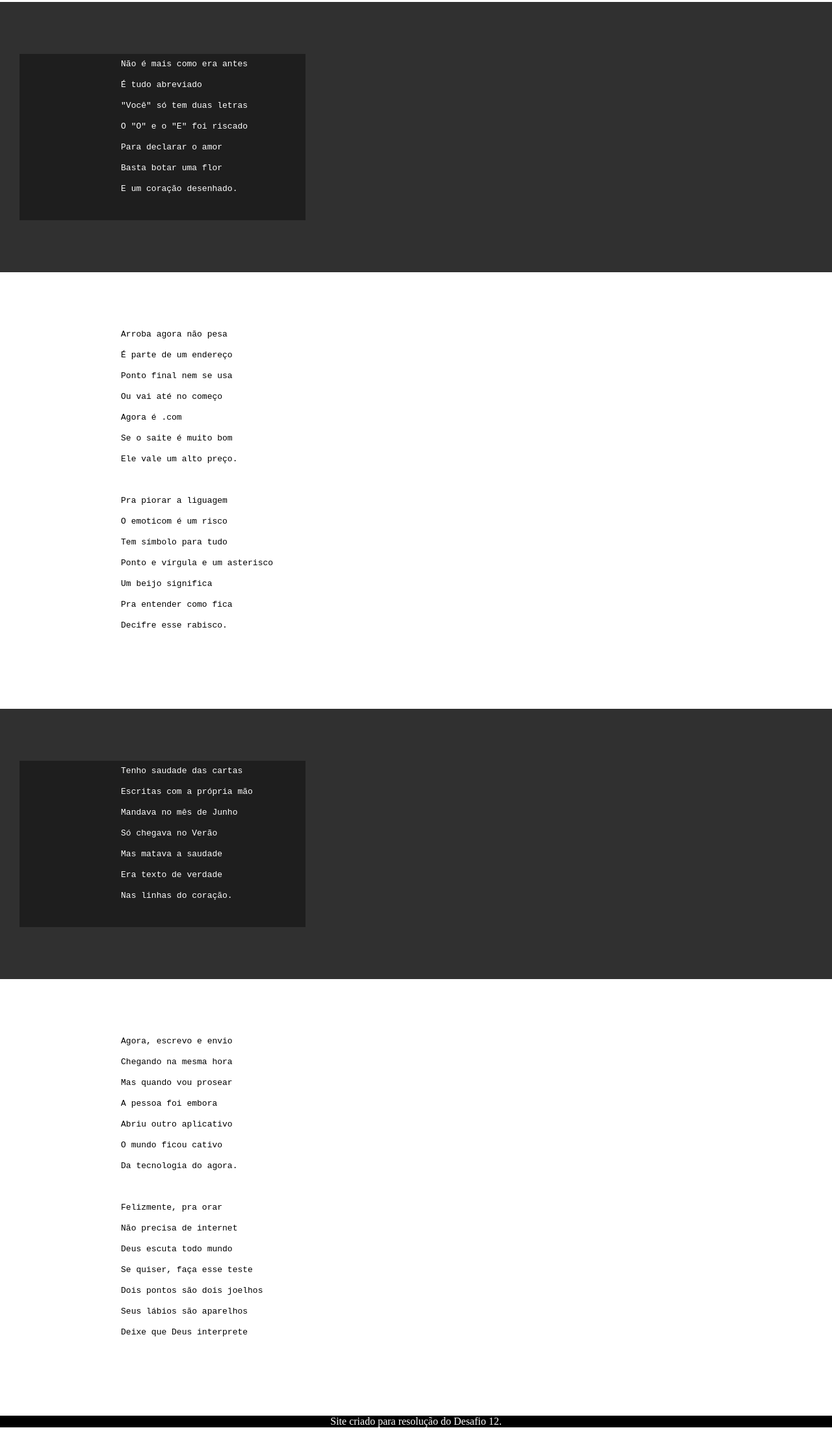
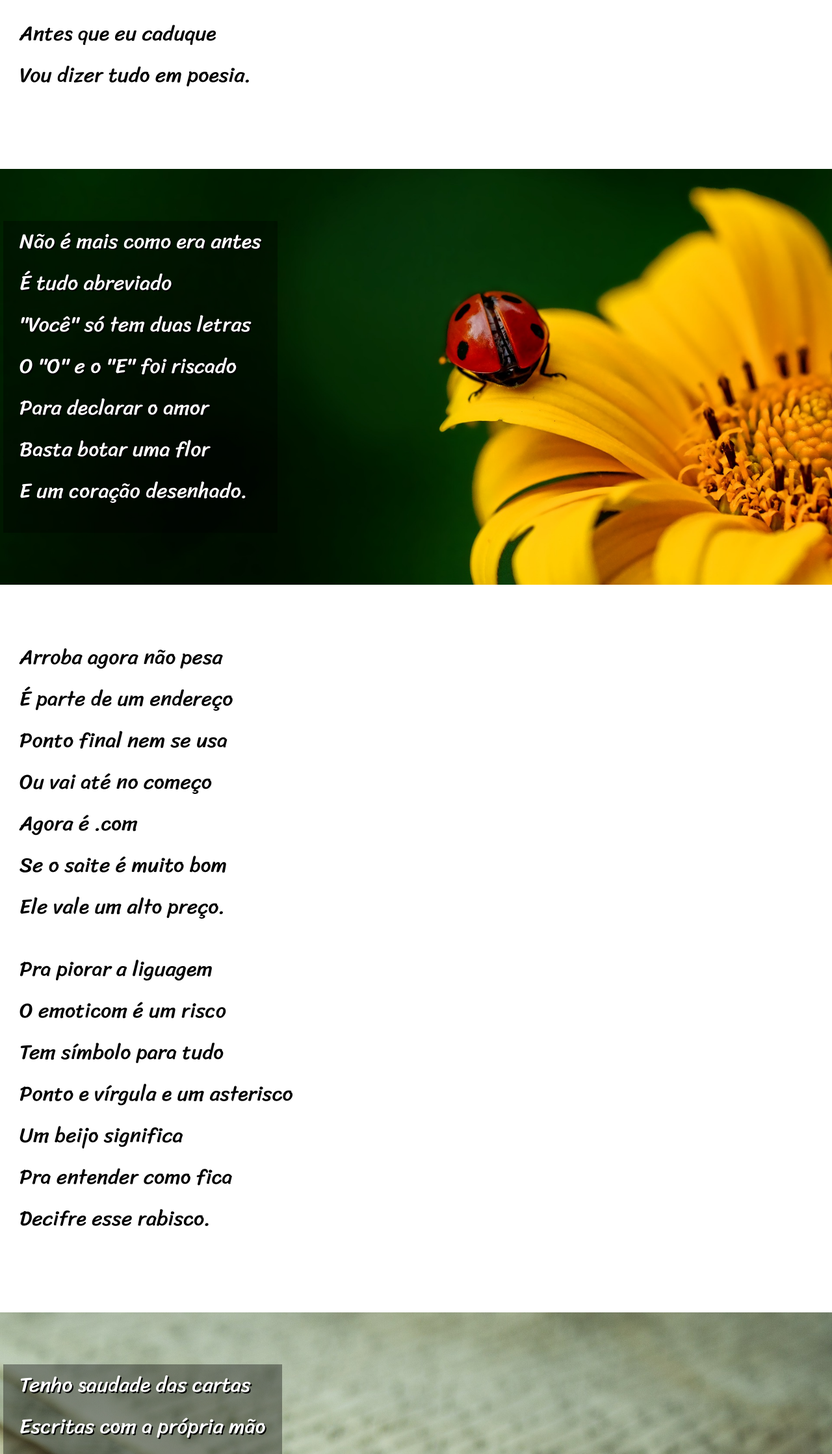
Before and after one commit to Gugangelo/Desafio-12-Site-com-Cordel, a plain HTML site: page index.html in a window 1280 px wide. Shown: the part 562-2800 px from the top of the page at 65% size. Before the commit the page ends 2759 px from the top, so only its background shows below. Drawn offline with Linux system fonts and the light colour scheme.

Commit message:
Adição de imagens de fundo com efeito parallax e outros ajustes finais.

```diff
--- a/cordel.css
+++ b/cordel.css
@@ -1,4 +1,14 @@
 @charset "UTF-8";
+
+@import url('https://fonts.googleapis.com/css2?family=Sriracha&display=swap');
+
+@import url('https://fonts.googleapis.com/css2?family=Passion+One&display=swap');
+
+:root {
+    --fonte_normal: Verdana, Geneva, Tahoma, sans-serif;
+    --fonte_titulo: 'Passion One', cursive;
+    --fonte_conteudo: 'Sriracha', cursive;
+}
 
 * {
     margin: 0;
@@ -7,6 +17,7 @@
 
 body {
     min-height: 100vh;
+    font-family: var(--fonte_normal);
 }
 
 header {
@@ -17,8 +28,10 @@ header {
 
 header > h1 {
     padding: 28px 0px 16px 0px;
-    font-size: 3em;
+    font-size: 5em;
     font-variant: small-caps;
+    font-family: var(--fonte_titulo);
+    letter-spacing: 2px;
 }
 
 header > p {
@@ -38,26 +51,49 @@ header a:hover,  footer a:hover {
 section {
     padding: 10vh 0px 10vh 30px;
     line-height: 2em;
+    font-family: var(--fonte_conteudo);
+    font-size: 2em;
+}
+
+section > p {
+    padding-bottom: 1em;
 }
 
 section.normal {
     background-color: white;
     color: black;
+    /* white-space: pre; <- Outra forma de lidar com quebra de linha sem usar tanto <br>*/
 }
 
 section.imagem {
     background-color: rgb(48, 48, 48);
     color: white;
+    background-attachment: fixed;
 }
 
-section.imagem pre {
-    width: 440px;
+section#img01 {
+    background-image: url('imagens/background001.jpg');
+    background-size: cover;
+    background-position: right center;
+}
+
+section#img02 {
+    background-image: url('imagens/background002.jpg');
+    background-size: cover;
+}
+
+section.imagem p {
+    display: inline-block;
     background-color: rgba(0, 0, 0, 0.368);
-    margin: 0;
+    padding-left: 25px;
+    padding-right: 25px;
+    margin-left: -25px;
+    text-shadow: 2px 2px 0px black;
 }
 
 footer {
     background-color: black;
     color: white;
     text-align: center;
+    padding: 16px;
 }
--- a/index.html
+++ b/index.html
@@ -17,95 +17,81 @@
     <main>
         <section class="normal">
             <p>
-                <pre>
-                    Estou ficando cansado
-                    Da tal tecnologia
-                    Só se fala por e-mail
-                    Mensagem curta e fria
-                    Twitter e Facebook
-                    Antes que eu caduque
-                    Vou dizer tudo em poesia.
-                </pre>
+                Estou ficando cansado<br>
+                Da tal tecnologia<br>
+                Só se fala por e-mail<br>
+                Mensagem curta e fria<br>
+                Twitter e Facebook<br>
+                Antes que eu caduque<br>
+                Vou dizer tudo em poesia.<br>
             </p>
         </section>
 
-        <section class="imagem">
+        <section class="imagem" id="img01">
             <p>
-                <pre>
-                    Não é mais como era antes
-                    É tudo abreviado
-                    "Você" só tem duas letras
-                    O "O" e o "E" foi riscado
-                    Para declarar o amor
-                    Basta botar uma flor
-                    E um coração desenhado.
-                </pre>
+                Não é mais como era antes<br>
+                É tudo abreviado<br>
+                "Você" só tem duas letras<br>
+                O "O" e o "E" foi riscado<br>
+                Para declarar o amor<br>
+                Basta botar uma flor<br>
+                E um coração desenhado.<br>
             </p>
         </section>
 
         <section class="normal">
             <p>
-                <pre>
-                    Arroba agora não pesa
-                    É parte de um endereço
-                    Ponto final nem se usa
-                    Ou vai até no começo
-                    Agora é .com
-                    Se o saite é muito bom
-                    Ele vale um alto preço.
-                </pre>
+                Arroba agora não pesa<br>
+                É parte de um endereço<br>
+                Ponto final nem se usa<br>
+                Ou vai até no começo<br>
+                Agora é .com<br>
+                Se o saite é muito bom<br>
+                Ele vale um alto preço.<br>
             </p>
 
             <p>
-                <pre>
-                    Pra piorar a liguagem
-                    O emoticom é um risco
-                    Tem símbolo para tudo
-                    Ponto e vírgula e um asterisco
-                    Um beijo significa
-                    Pra entender como fica
-                    Decifre esse rabisco.
-                </pre>
+                Pra piorar a liguagem<br>
+                O emoticom é um risco<br>
+                Tem símbolo para tudo<br>
+                Ponto e vírgula e um asterisco<br>
+                Um beijo significa<br>
+                Pra entender como fica<br>
+                Decifre esse rabisco.<br>
             </p>
         </section>
 
-        <section class="imagem">
+        <section class="imagem" id="img02">
             <p>
-                <pre>
-                    Tenho saudade das cartas
-                    Escritas com a própria mão
-                    Mandava no mês de Junho
-                    Só chegava no Verão
-                    Mas matava a saudade
-                    Era texto de verdade
-                    Nas linhas do coração.
-                </pre>
+                Tenho saudade das cartas<br>
+                Escritas com a própria mão<br>
+                Mandava no mês de Junho<br>
+                Só chegava no Verão<br>
+                Mas matava a saudade<br>
+                Era texto de verdade<br>
+                Nas linhas do coração.<br>
             </p>
         </section>
 
         <section class="normal">
             <p>
-                <pre>
-                    Agora, escrevo e envio
-                    Chegando na mesma hora
-                    Mas quando vou prosear
-                    A pessoa foi embora
-                    Abriu outro aplicativo
-                    O mundo ficou cativo
-                    Da tecnologia do agora.
-                </pre>
+                Agora, escrevo e envio<br>
+                Chegando na mesma hora<br>
+                Mas quando vou prosear<br>
+                A pessoa foi embora<br>
+                Abriu outro aplicativo<br>
+                O mundo ficou cativo<br>
+                Da tecnologia do agora.<br>
             </p>
 
             <p>
-                <pre>
-                    Felizmente, pra orar
-                    Não precisa de internet
-                    Deus escuta todo mundo
-                    Se quiser, faça esse teste
-                    Dois pontos são dois joelhos
-                    Seus lábios são aparelhos
-                    Deixe que Deus interprete
-                </pre>
+                Felizmente, pra orar<br>
+                Não precisa de internet<br>
+                Deus escuta todo mundo<br>
+                Se quiser, faça esse teste<br>
+                Dois pontos são dois joelhos<br>
+                Seus lábios são aparelhos<br>
+                Deixe que Deus interprete<br>
             </p>
         </section>
     </main>
```
